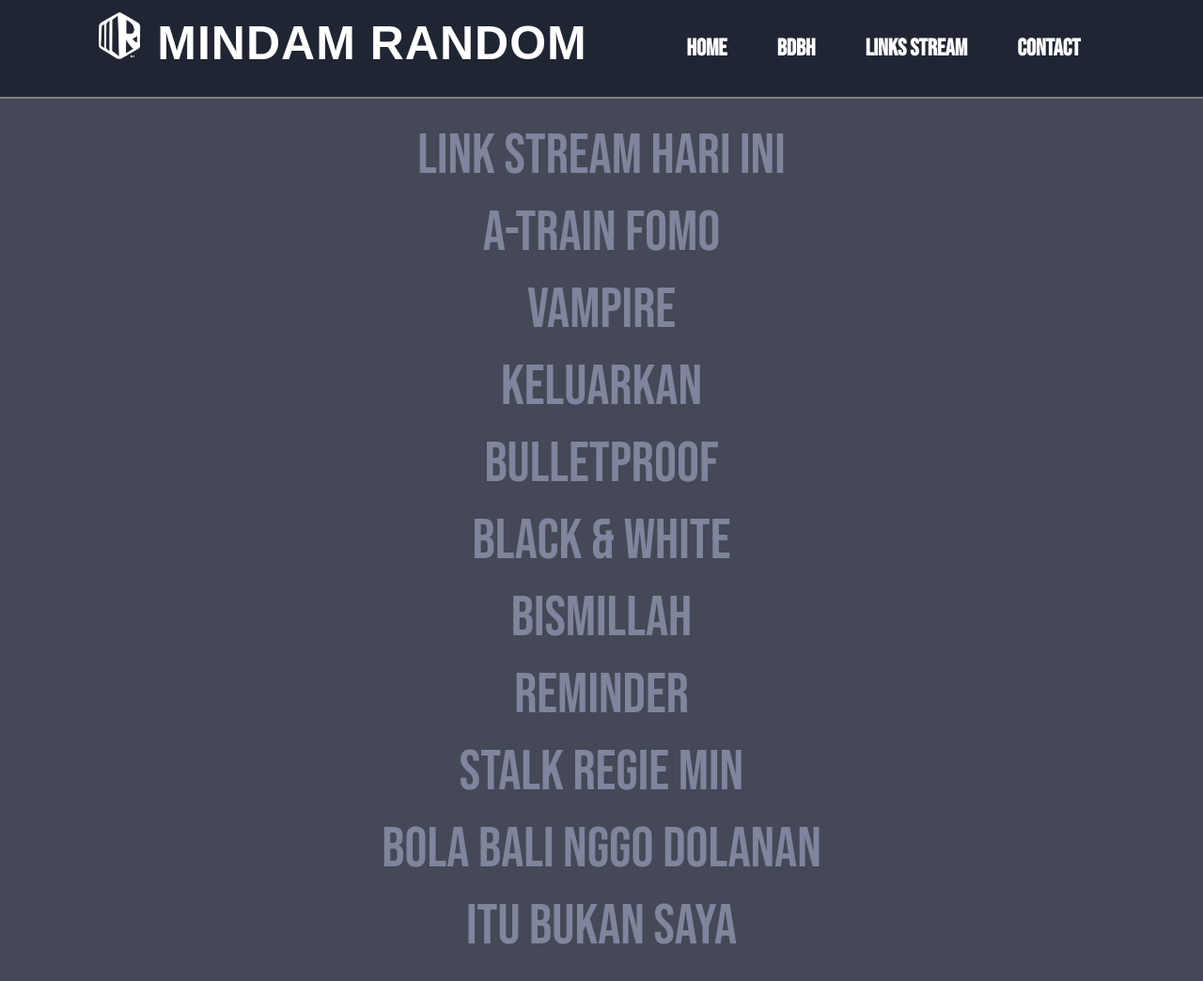
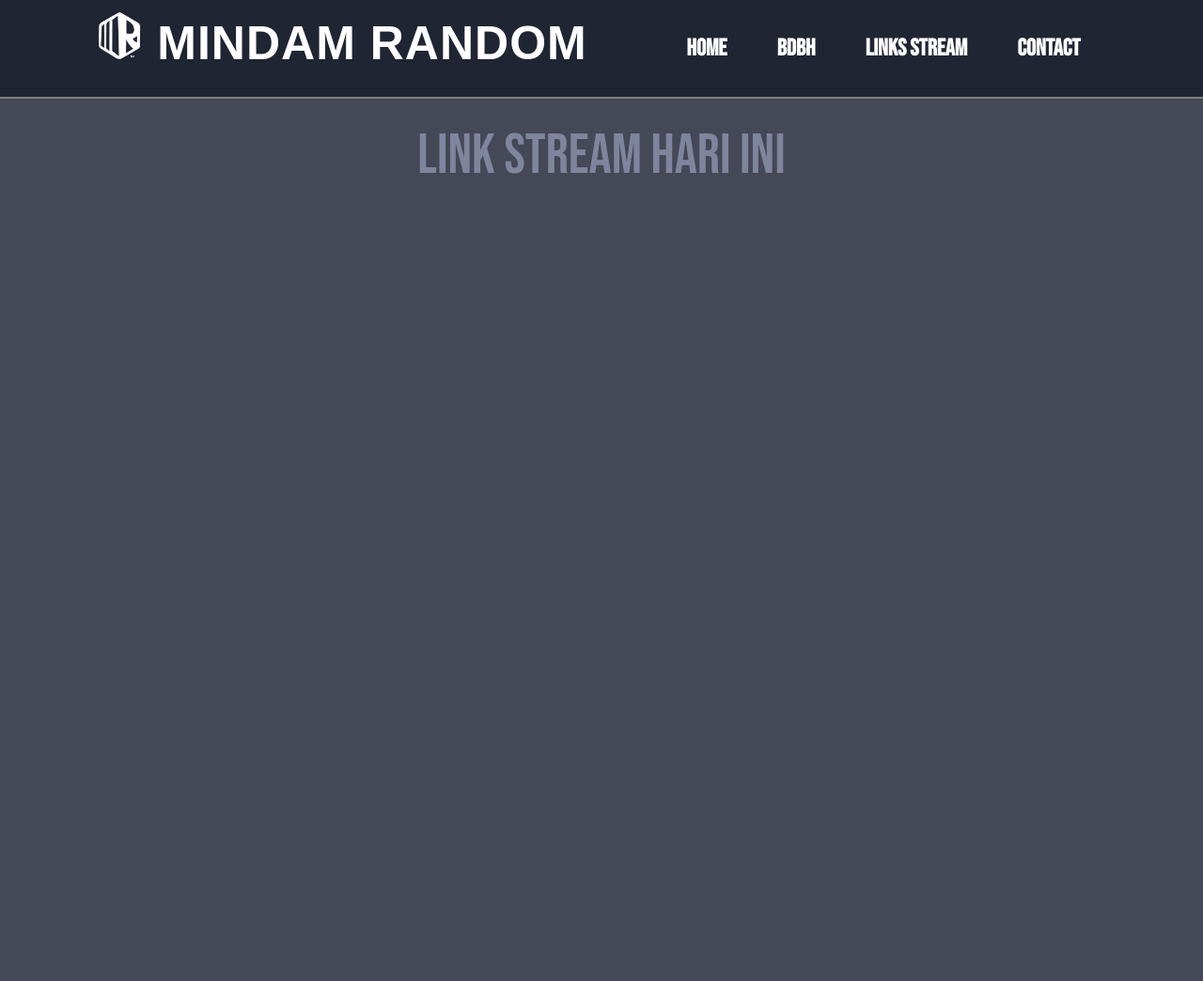
Before and after one commit to Stefanindito/MINDAM-RANDOM, a plain HTML site: page link.html in a window 1280 px wide. Shown: the top 1044 px of the page at 94% size. Drawn offline with Linux system fonts and the light colour scheme.

Commit message:
Update link.html

```diff
--- a/link.html
+++ b/link.html
@@ -167,16 +167,7 @@
     </nav>
 <div class="links">
     <div class="contact">Link Stream Hari Ini</div>
-    <div class="contact"><a href="https://www.instagram.com/p/C-BJBVWybi6/" target="_blank"> A-TRAIN FOMO</a></div>
-    <div class="contact"><a href="https://www.instagram.com/p/C9ieNTUoPZ9/" target="_blank"> VAMPIRE</a></div>
-    <div class="contact"><a href="https://www.instagram.com/p/C94b9YJx8IG/" target="_blank"> KELUARKAN</a></div>
-    <div class="contact"><a href="https://www.instagram.com/p/C7r24_Ho-Bn/" target="_blank"> BULLETPROOF</a></div>
-    <div class="contact"><a href="https://www.instagram.com/p/C9sqU6wOCju/" target="_blank"> BLACK & WHITE</a></div>
-    <div class="contact"><a href="https://www.instagram.com/p/C9tNvBSSZbm/" target="_blank"> BISMILLAH</a></div>
-    <div class="contact"><a href="https://www.instagram.com/p/C9WdwLlN7ax/" target="_blank"> REMINDER</a></div>
-    <div class="contact"><a href="https://www.instagram.com/p/C7nz6LrBqkG/" target="_blank"> STALK REGIE MIN</a></div>
-    <div class="contact"><a href="https://www.instagram.com/p/C6a3aSjP--L/" target="_blank"> BOLA BALI NGGO DOLANAN</a></div>
-    <div class="contact"><a href="https://www.instagram.com/p/C90AR4UvN5C/" target="_blank"> ITU BUKAN SAYA</a></div>
+
 </div>
 
     </div>
```
